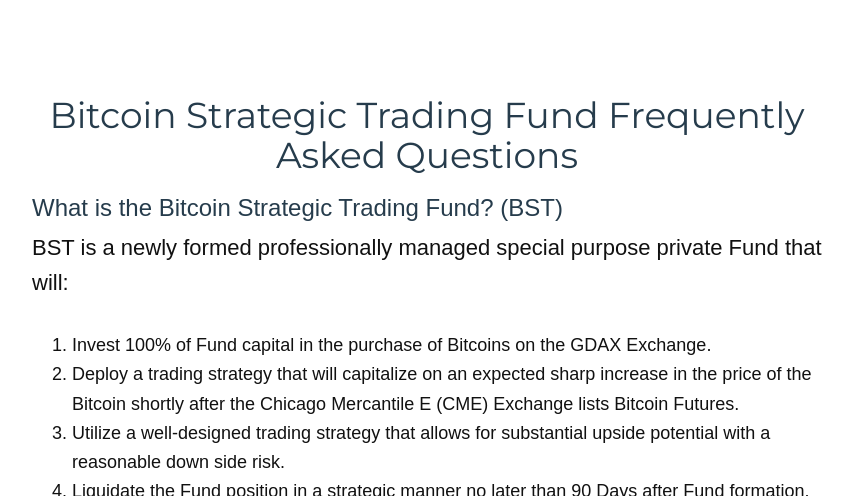
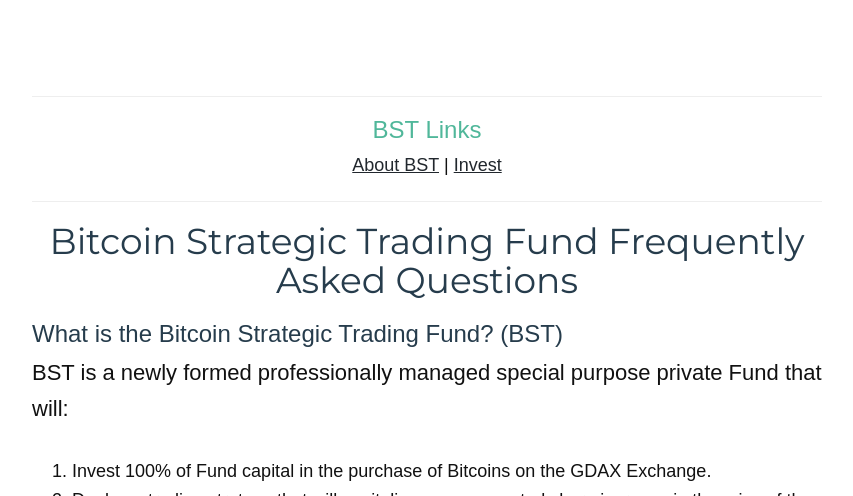
Before and after one commit to davidsilvasmith/bitcoinbulls.net, a Jekyll site: the page built from bitcoin-strategic-trading-fund/faq.md, in a window 1280 px wide and 900 px high, cut to the strip 404-900 px from the top of the window. Shown: the whole strip, without its empty margins (213-1066 px from the left). Built offline with Jekyll 4.4.1, drawn with Linux system fonts in a browser that asks for light colours; nearby versions of some CDN libraries; some web fonts are replaced; comment, search, counter and statistics services are not loaded.

Commit message:
moved bst pages to their own folder, added bst navigation

```diff
--- /dev/null
+++ b/_data/bst-navigation.yml
@@ -0,0 +1,4 @@
+- text: About BST
+  url: /bitcoin-strategic-trading-fund/
+- text: FAQ
+  url: /bitcoin-strategic-trading-fund/faq/
--- a/_layouts/default.html
+++ b/_layouts/default.html
@@ -106,6 +106,22 @@
 {{ content }}
 {% else %}
   <main class="container">
+    {% if page.url contains "bitcoin-strategic-trading-fund" %}
+    <hr />
+    <h3 style="color:#50b79a;" class="text-center">BST Links</h3>
+    <nav class="text-center">
+         {% assign url = page.url|remove:'index.html' %}
+            {% for link in site.data.bst-navigation %}
+                {% assign urlSize = link.url|size %}
+                {% if url == link.url and urlSize > 2 %}
+                    {% else %}
+                    <a href="{{link.url}}" title="{{link.text}}" {% if url contains link.url and urlSize > 2 %}class="active"{% endif %} {% if url == '/' and url == link.url %}class="active"{% endif %}>{{link.text}}</a> |
+                {% endif %}
+            {% endfor %}
+            <a href="https://goo.gl/forms/4js0mb9R8BoaQ2zp1" title="Invest">Invest</a>
+    </nav>
+    <hr />
+    {% endif %}
     {{content}}
   </main>
 {% endif %}
```
Also changed, not shown: bitcoin-strategic-trading-fund/how-to-subscribe.md (added, +17 -0 lines), bitcoin-strategic-trading-fund/index.md (renamed from bitcoin-strategic-trading-fund.md, +0 -1 lines), bitcoin-strategic-trading-fund/faq.md (renamed from bitcoin-strategic-trading-fund-faq.md).
